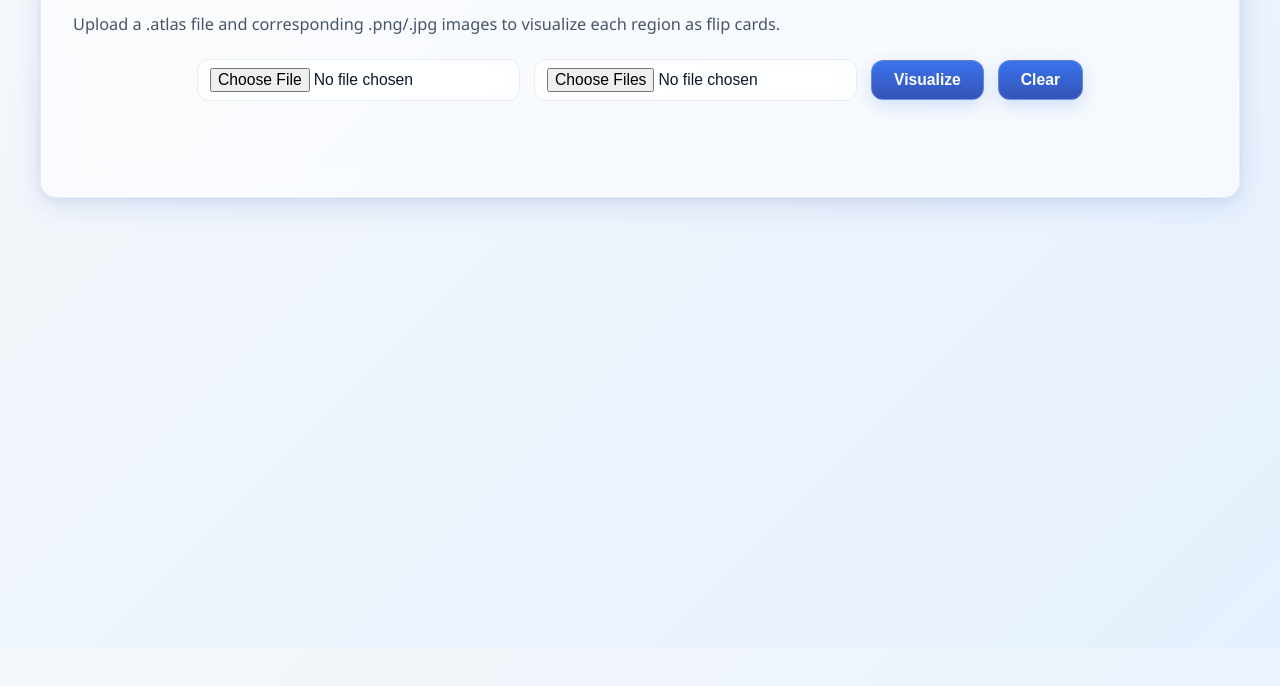
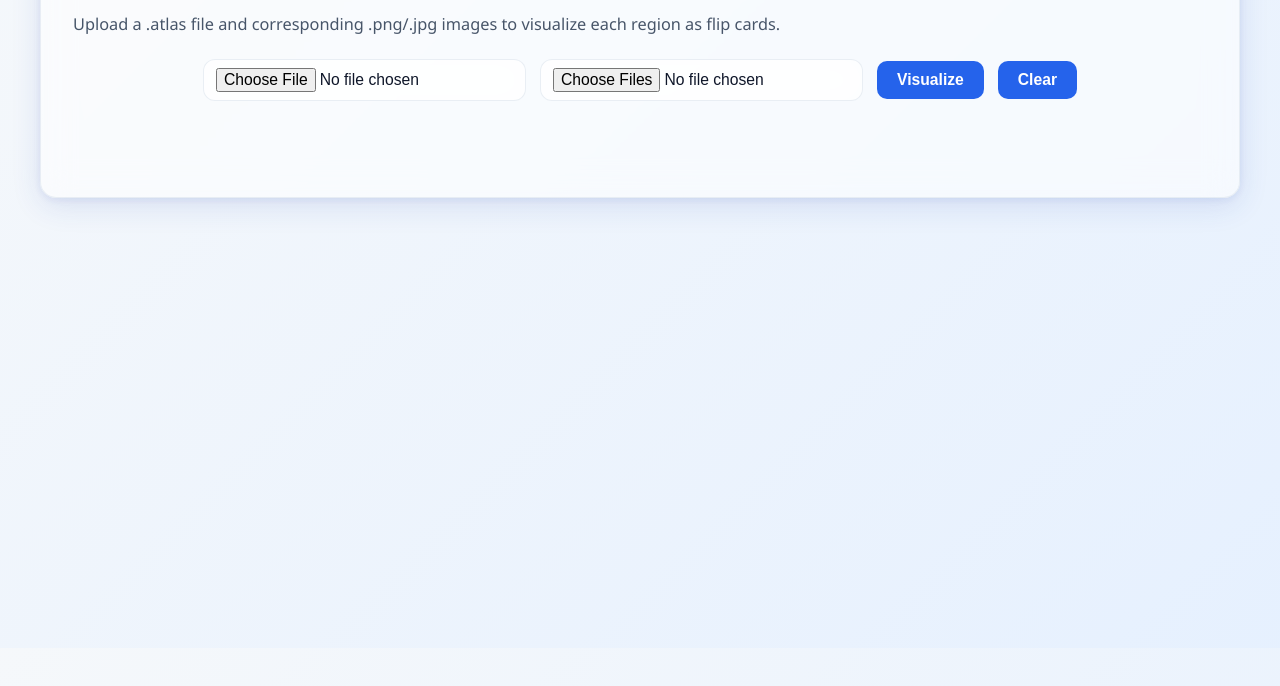
Before and after one commit to MG-Asia/AtlasVisualizer, a plain HTML site: page index.html in a window 1280 px wide. Shown: the part 152-838 px from the top of the page. Drawn offline with Linux system fonts and the light colour scheme.

Commit message:
Update index.html

```diff
--- a/index.html
+++ b/index.html
@@ -89,26 +89,25 @@
     input[type="file"]:focus { border: 1.5px solid var(--primary); box-shadow: var(--ring); }
 
     button {
-        padding: 10px 22px;
-        background: linear-gradient(180deg, rgba(37,99,235,0.9), rgba(30,64,175,0.9));
+        padding: 10px 20px;
+        background: var(--primary);
         color: #fff;
-        border: 1px solid rgba(255,255,255,0.25);
-        border-radius: 12px;
+        border: none;
+        border-radius: 10px;
         font-size: 0.98rem;
         font-weight: 600;
-        box-shadow: 0 6px 18px rgba(37,99,235,0.18);
         cursor: pointer;
-        transition: transform var(--transition), box-shadow var(--transition), filter var(--transition);
-        -webkit-backdrop-filter: blur(calc(var(--blur) / 2));
-        backdrop-filter: blur(calc(var(--blur) / 2));
+        transition: background var(--transition), transform var(--transition);
     }
 
     button:hover, button:focus {
+        background: var(--primary-dark);
         transform: translateY(-1px);
-        box-shadow: 0 10px 28px rgba(37,99,235,0.28);
-        filter: saturate(1.05);
     }
-    button:active { transform: translateY(0); box-shadow: 0 6px 18px rgba(37,99,235,0.2); }
+
+    button:active {
+        transform: translateY(0);
+    }
 
     #error {
         color: #ef4444;
```
